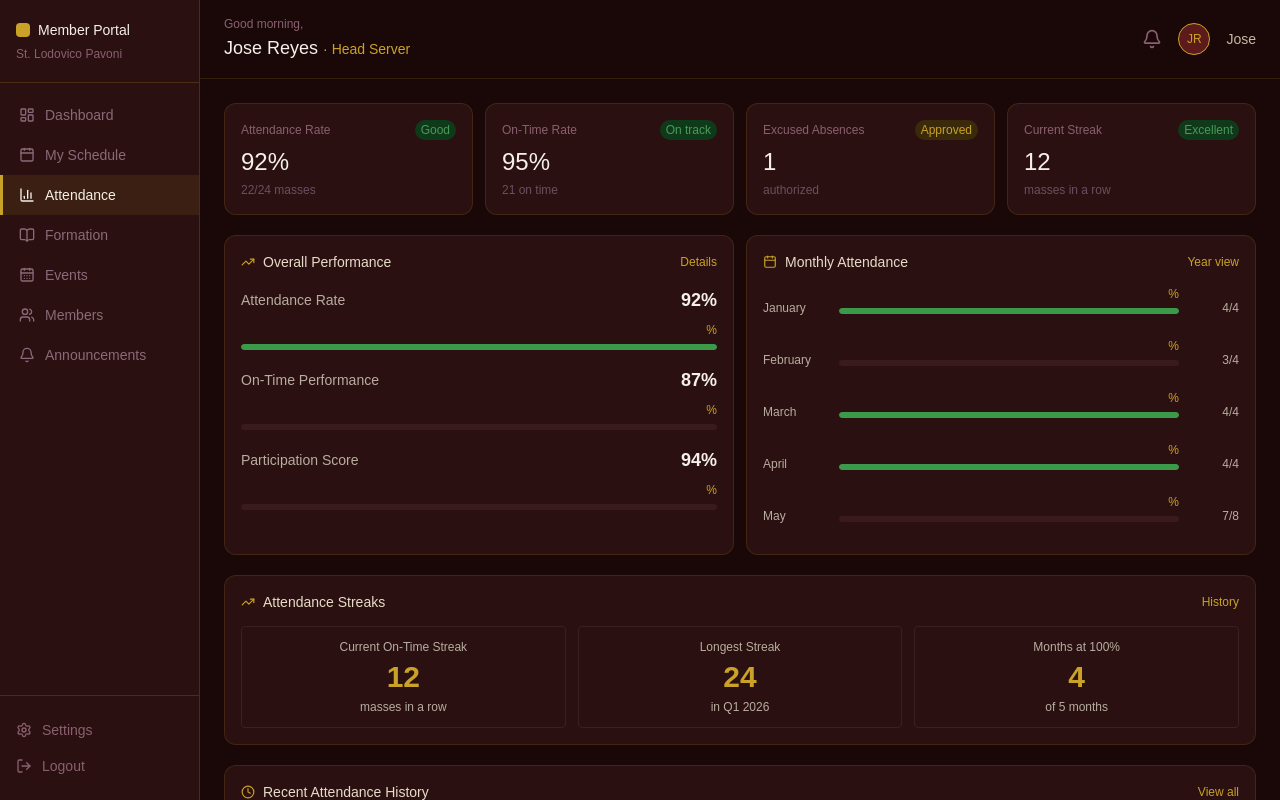
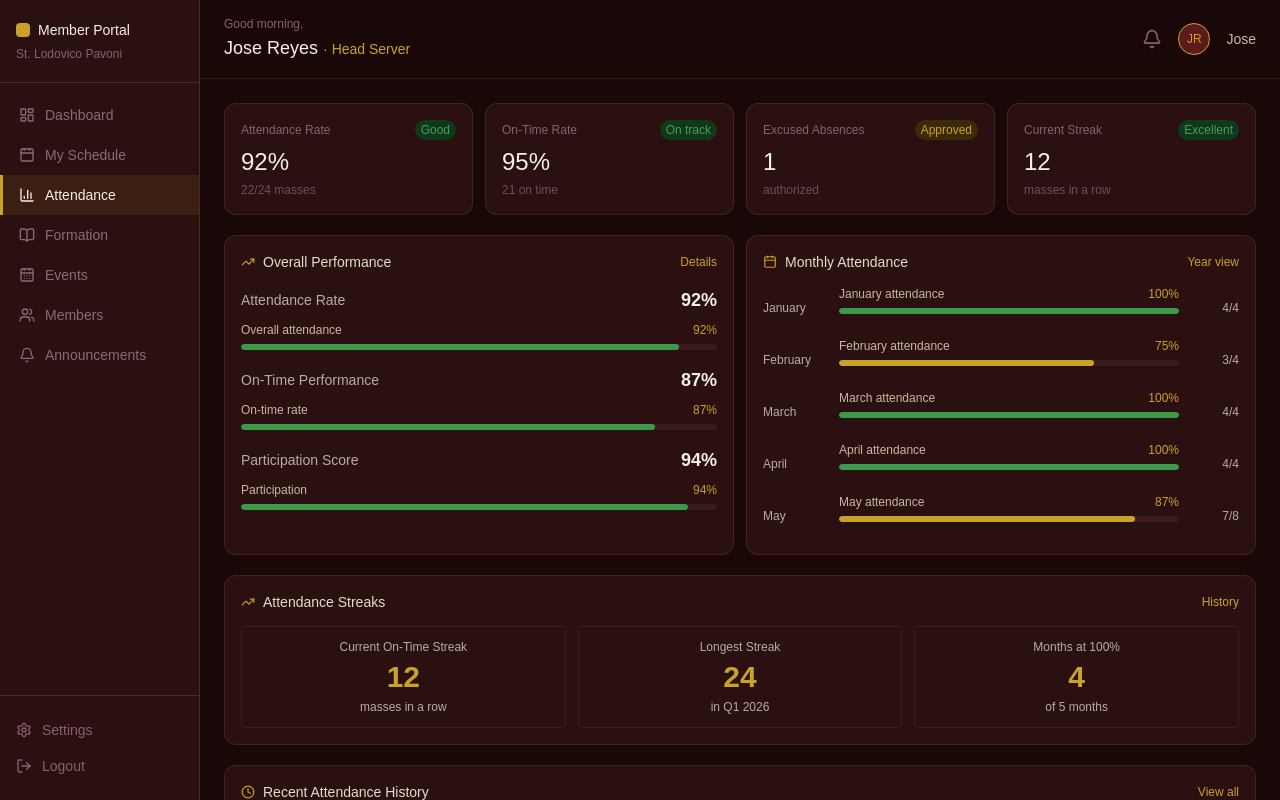
Before and after one commit to halaman99/slpc-member-portal, a Next.js app: page /attendance in a window 1280 px wide. Shown: the top 800 px of the page. Built offline with nearby package versions, Linux system fonts and the light colour scheme; no server answers.

Commit message:
fix: Correct ProgressBar prop names from percentage to value and add label

```diff
--- a/app/attendance/page.tsx
+++ b/app/attendance/page.tsx
@@ -65,21 +65,21 @@ export default function Attendance() {
                   <span className="text-sm text-[#b8ada0]">Attendance Rate</span>
                   <span className="text-lg font-semibold text-[#f5f0e8]">{attendanceRate}%</span>
                 </div>
-                <ProgressBar percentage={attendanceRate} color="green" />
+                <ProgressBar label="Overall attendance" value={attendanceRate} color="green" />
               </div>
               <div>
                 <div className="flex justify-between items-center mb-2">
                   <span className="text-sm text-[#b8ada0]">On-Time Performance</span>
                   <span className="text-lg font-semibold text-[#f5f0e8]">87%</span>
                 </div>
-                <ProgressBar percentage={87} color="teal" />
+                <ProgressBar label="On-time rate" value={87} color="green" />
               </div>
               <div>
                 <div className="flex justify-between items-center mb-2">
                   <span className="text-sm text-[#b8ada0]">Participation Score</span>
                   <span className="text-lg font-semibold text-[#f5f0e8]">94%</span>
                 </div>
-                <ProgressBar percentage={94} color="purple" />
+                <ProgressBar label="Participation" value={94} color="green" />
               </div>
             </div>
           </Card>
@@ -96,7 +96,7 @@ export default function Attendance() {
                 <div key={month.month} className="flex items-center gap-3">
                   <span className="text-xs text-[#b8ada0] w-16">{month.month}</span>
                   <div className="flex-1">
-                    <ProgressBar percentage={month.percentage} color={month.percentage === 100 ? 'green' : 'amber'} />
+                  <ProgressBar label={`${month.month} attendance`} value={month.percentage} color={month.percentage === 100 ? 'green' : 'gold'} />
                   </div>
                   <span className="text-xs text-[#b8ada0] w-12 text-right">
                     {month.attended}/{month.total}
--- a/app/formation/page.tsx
+++ b/app/formation/page.tsx
@@ -115,7 +115,7 @@ export default function Formation() {
                     <span className="text-xs text-[#b8ada0]">Progress</span>
                     <span className="text-xs font-semibold text-[#f5f0e8]">{material.progress}%</span>
                   </div>
-                  <ProgressBar percentage={material.progress} color={material.status === 'completed' ? 'green' : material.status === 'in-progress' ? 'amber' : 'blue'} />
+                  <ProgressBar label={`${material.name} progress`} value={material.progress} color={material.status === 'completed' ? 'green' : 'gold'} />
                 </div>
 
                 <div className="grid grid-cols-3 gap-2 text-xs text-[#b8ada0] pb-3 border-b border-[#2a1010]">
```
